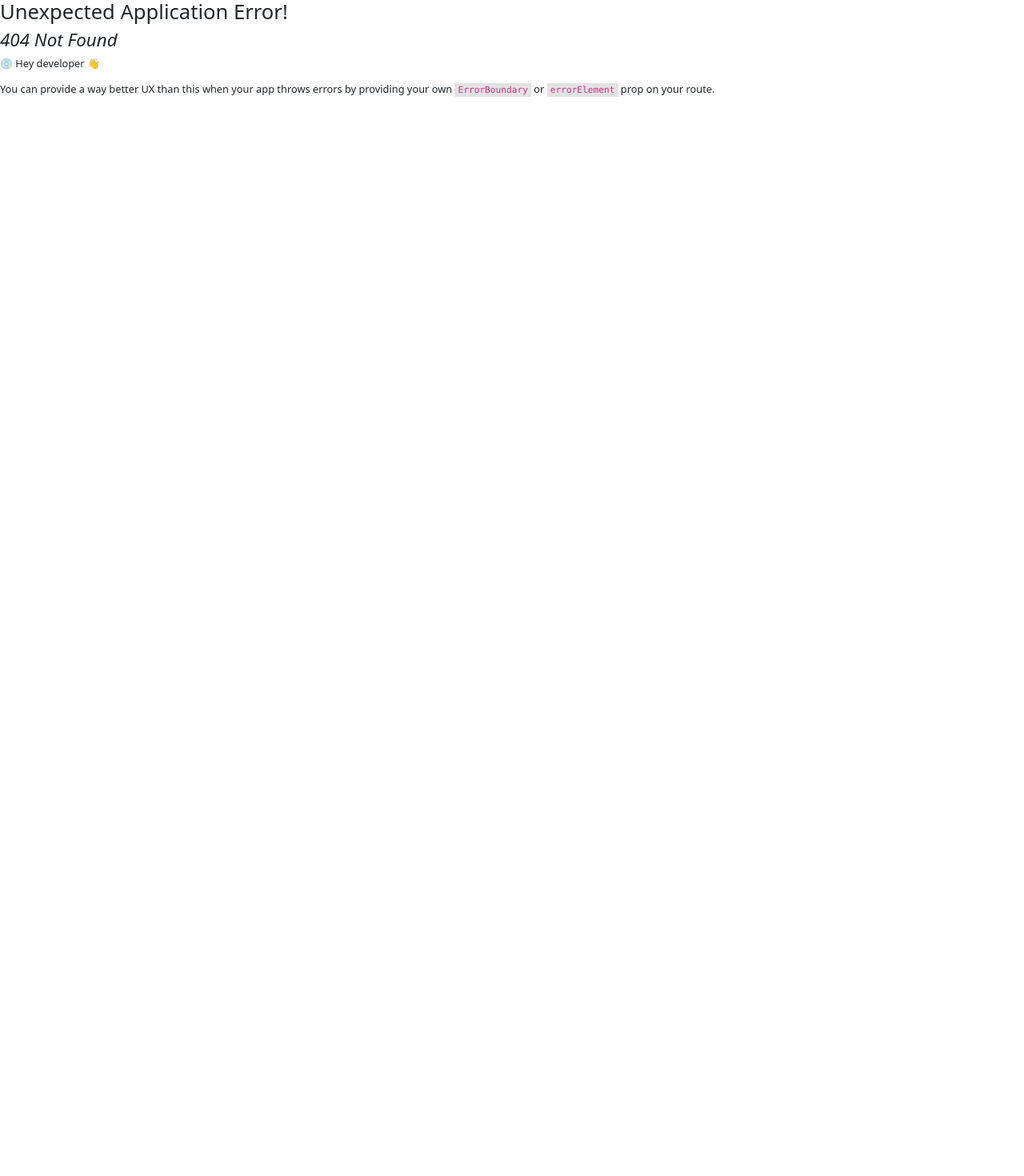
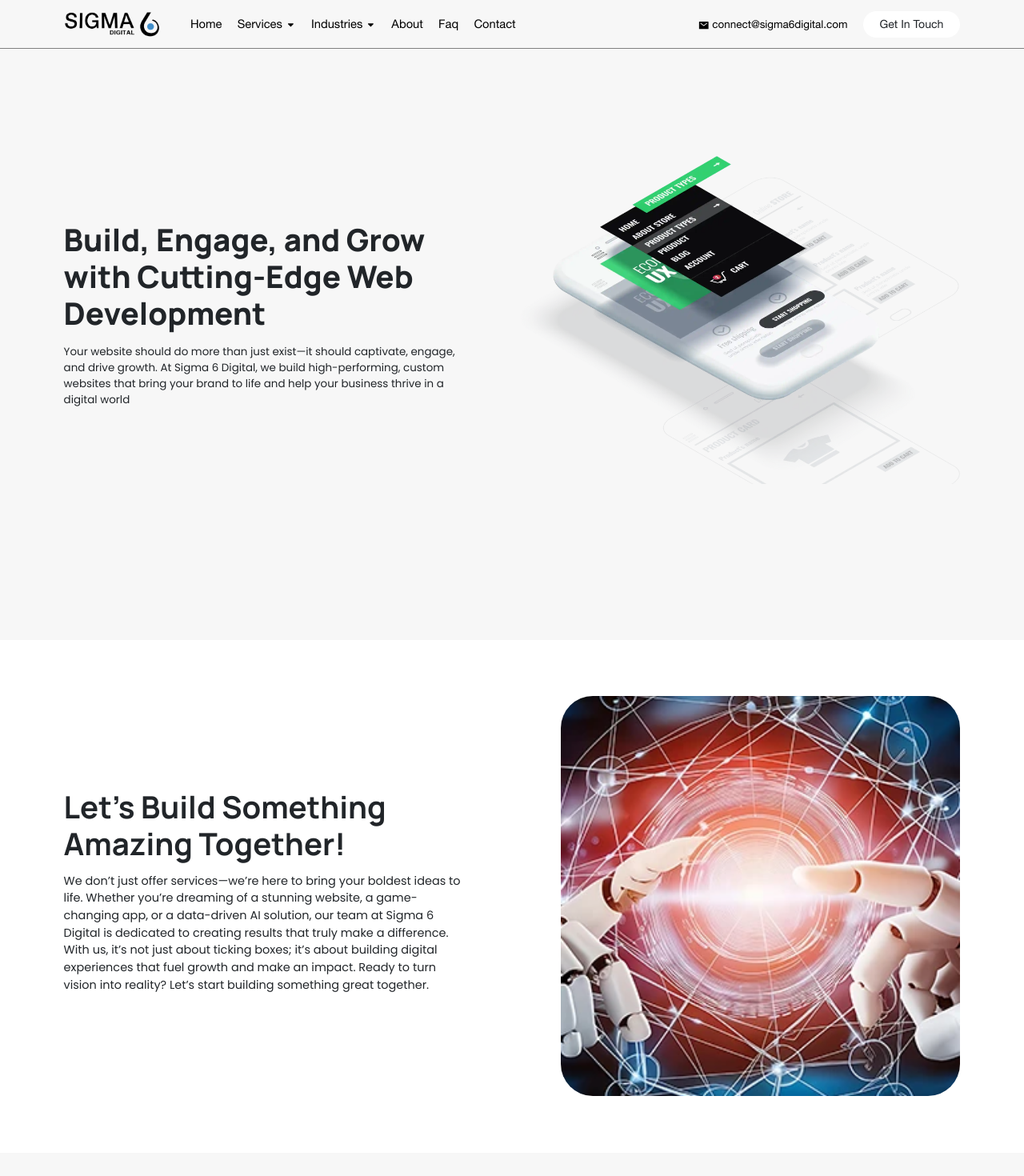
Before and after one commit to MuhammadHaris8171/sigma6digital, a React (Vite) app: page /main-service in a window 1280 px wide. Before the commit this address had no page. Shown: the top 1470 px of the page at 80% size. Before the commit the page ends 800 px from the top, so only its background shows below. Built offline with nearby package versions, Linux system fonts and the light colour scheme.

Commit message:
Work added on 11 November

```diff
--- a/src/Root.tsx
+++ b/src/Root.tsx
@@ -1,20 +1,20 @@
-import { Outlet } from "react-router-dom"
-import Header from "./components/header/Header"
-import ScrollToTop from "./components/ScrollToTop"
-import Footer from "./components/Footer/Footer"
-
+import { Outlet, useLocation } from "react-router-dom";
+import Header from "./components/header/Header";
+import ScrollToTop from "./components/ScrollToTop";
+import Footer from "./components/Footer/Footer";
 
 function Root() {
+  const location = useLocation();
+  const isMainService = location.pathname === "/main-service";
 
   return (
     <>
-    <Header />
-    <ScrollToTop />
-    {/* <Loader /> */}
-    <Outlet />
-    <Footer />
+      <Header theme={isMainService ? "dark" : undefined} />
+      <ScrollToTop />
+      <Outlet />
+      <Footer />
     </>
-  )
+  );
 }
 
-export default Root
+export default Root;
--- /dev/null
+++ b/src/components/ContentBox.tsx
@@ -0,0 +1,45 @@
+import styles from '../styles/ContentBox.module.css'
+
+interface ContentBoxProps {
+  contentDirection: 'left' | 'right';
+}
+
+const ContentBox: React.FC<ContentBoxProps> = ({ contentDirection }) => {
+  const isLeft = contentDirection === 'left';
+
+  return (
+    <div className={`${styles.contentBoxContainer}`}>
+      <div className="container">
+        <div className="row">
+          {/* Conditionally apply classes to switch order */}
+          <div className={`col-md-6 d-flex align-items-center ${isLeft ? '' : `order-md-2 ${styles.contentLast}`}`}>
+            <div className={`${styles.ContentBox}`}>
+              <h3 className={`${styles.contentBoxHeading}`}>
+                Let’s Build Something Amazing Together!
+              </h3>
+              <p className={`${styles.contentBoxDescription} pt-2`}>
+                We don’t just offer services—we’re here to bring your boldest ideas to life.
+                Whether you’re dreaming of a stunning website, a game-changing app, or a data-driven
+                AI solution, our team at Sigma 6 Digital is dedicated to creating results that truly make a
+                difference. With us, it’s not just about ticking boxes; it’s about building digital experiences
+                that fuel growth and make an impact. Ready to turn vision into reality? Let’s start building
+                something great together.
+              </p>
+            </div>
+          </div>
+          <div className={`col-md-6 ${isLeft ? '' : `order-md-1 ${styles.imageFirst}`}`}>
+            <div className={`${styles.contentBoxImageBox}`}>
+              <img
+                src="/src/assets/images/AI-Solutions.webp"
+                alt="Sigma 6 Digital"
+                className={`${styles.contentBoxImage}`}
+              />
+            </div>
+          </div>
+        </div>
+      </div>
+    </div>
+  )
+}
+
+export default ContentBox
--- a/src/components/SecondaryHeading.tsx
+++ b/src/components/SecondaryHeading.tsx
@@ -4,17 +4,23 @@ import { FaLongArrowAltRight } from "react-icons/fa";
 
 interface SecondaryHeadingProps {
   heading: string;
-  buttonText: string;
-  buttonsrc: string;
+  buttonText?: string;
+  buttonsrc?: string;
 }
 
 function SecondaryHeading({ heading, buttonText, buttonsrc }: SecondaryHeadingProps) {
   return (
     <div className="container">
       <div className="row">
+        <div className="col-md-7">
         <div className={`d-flex justify-content-between align-items-end ${styles.secondaryHeadingContainer}`}>
           <h2 className={`${styles.secondaryHeading} mb-0`}>{heading}</h2>
-          <Link to={buttonsrc} className={`${styles.mainBtn} text-decoration-none`}>{buttonText} <FaLongArrowAltRight /></Link>
+          {buttonText && (
+            <Link to={buttonsrc || "#"} className={`${styles.mainBtn} text-decoration-none`}>
+              {buttonText} <FaLongArrowAltRight />
+            </Link>
+          )}
+        </div>
         </div>
       </div>
     </div>
--- a/src/components/header/Header.module.css
+++ b/src/components/header/Header.module.css
@@ -36,6 +36,9 @@
     font-family: 'Helvetica Neue Interface Regular' !important;
     color: #fff;
     font-size: 1.05em;
+}
+.themeDark :where(.navLinks, .contactDetail) {
+    color: #000;
 }
 
 .contactDetailScrolled {
@@ -79,7 +82,6 @@
     position: absolute;
     width: 100%;
     left: 0px;
-    /* top: -100vh; */
     top: 4.4em;
     max-height: 0px;
     overflow: hidden;
--- a/src/components/header/Header.tsx
+++ b/src/components/header/Header.tsx
@@ -11,7 +11,11 @@ import { RxCross2 } from 'react-icons/rx';
 import { TiArrowSortedDown } from 'react-icons/ti';
 import { MdKeyboardArrowRight } from 'react-icons/md';
 
-const Header: React.FC = () => {
+interface HeaderProps {
+  theme?: string;
+}
+
+const Header: React.FC<HeaderProps> = ({theme}) => {
   const [scrollHeader, setScrollHeader] = useState(false);
   const [isFormSidebarVisible, setFormSidebarVisible] = useState(false);
   const [isMobileSidebarVisible, setMobileSidebarVisible] = useState(false);
@@ -124,9 +128,9 @@ const Header: React.FC = () => {
   };
 
   return (
-    <header className={`${styles.head} ${
+    <header className={`${theme ? styles.themeDark : ''} ${styles.head} ${
         scrollHeader ? styles.scrolled : ''
-      } position-fixed`}
+      } position-fixed `}
     >
       <div className="container">
         <div
@@ -136,7 +140,7 @@ const Header: React.FC = () => {
             <div className={styles.logoBox}>
               <Link to="/">
               <img
-                src={scrollHeader ? darkLogo : lightLogo}
+                src={scrollHeader || theme ? darkLogo : lightLogo}
                 alt="Sigma 6 Digital Logo"
                 className={styles.headerLogo}
                 />
@@ -283,7 +287,6 @@ const Header: React.FC = () => {
                     </div>
                   </div>
                 </div>
-
               </div>
             </div>
           </div>
--- a/src/main.tsx
+++ b/src/main.tsx
@@ -10,6 +10,7 @@ import About from './pages/About/About';
 import ServicesPage from './pages/Services/ServicesPage';
 import FAQ from './pages/FAQ/FAQ';
 import Contact from './pages/Contact/Contact';
+import MainService from './pages/MainService/MainService';
 
 
 const router = createBrowserRouter([
@@ -37,6 +38,10 @@ const router = createBrowserRouter([
         path: "/contact",
         element: <Contact />,
       },
+      {
+        path: "/main-service",
+        element: <MainService />,
+      },
     ],
   },
 ]);
--- /dev/null
+++ b/src/pages/MainService/MainService.module.css
@@ -0,0 +1,25 @@
+.mainServiceHero{
+    height: 100vh;
+    background: #f7f7f7;
+}
+.mainServiceHeroContentBox{
+    padding-right: 3em;
+}
+.mainServiceHeroHeading{
+    font-family: 'Manrope';
+    font-weight: 800;
+    font-size: 3em;
+}
+.mainServiceHeroDescription{
+    font-family: 'Poppins';
+    font-size: 1.05em;
+    margin-top: 1.1em;
+}
+.mainServiceHeroImage{width: 100%;}
+.subServices{
+    background: #f7f7f7;
+    padding: 5em 0em;
+}
+.headingContainer {
+    padding-bottom: 3em;
+}
--- /dev/null
+++ b/src/pages/MainService/MainService.tsx
@@ -0,0 +1,45 @@
+import ContentBox from '../../components/ContentBox'
+import Cta from '../../components/Cta'
+import SecondaryHeading from '../../components/SecondaryHeading'
+import Services from '../../components/Services'
+import styles from './MainService.module.css'
+
+function MainService() {
+  return (
+    <>
+        <section className={`${styles.mainServiceHero} d-flex align-items-center`}>
+            <div className="container">
+                <div className="row">
+                    <div className="col-6 d-flex align-items-center">
+                        <div className={`${styles.mainServiceHeroContentBox}`}>
+                        <h2 className={`${styles.mainServiceHeroHeading}`}>Build, Engage, and Grow with Cutting-Edge Web Development</h2>
+                        <p className={`${styles.mainServiceHeroDescription}`}>Your website should do more than just exist—it should captivate, engage, and drive growth. At Sigma 6 Digital, we build high-performing, custom websites that bring your brand to life and help your business thrive in a digital world</p>
+                        </div>
+                    </div>
+                    <div className="col-6">
+                        <div className={`${styles.mainServiceHeroImageBox}`}>
+                            <img src="/src/assets/images/main-service-delete.webp" alt="Sigma 6 Digital" className={`${styles.mainServiceHeroImage}`} />
+                        </div>
+                    </div>
+                </div>
+            </div>
+        </section>
+        <section className="mainServiceContentBox">
+            <ContentBox contentDirection="left" />
+        </section>
+        <section className={`${styles.subServices}`}>
+            <div className={styles.headingContainer}>
+                <SecondaryHeading
+                    heading="The Complete Package for a Website That Stands Out"
+                />
+            </div>
+            <Services />
+        </section>
+        <section>
+          <Cta />
+        </section>
+    </>
+  )
+}
+
+export default MainService
--- /dev/null
+++ b/src/styles/ContentBox.module.css
@@ -0,0 +1,32 @@
+.contentBoxContainer{
+    padding: 5.5em 0em;
+}
+.ContentBox{
+    padding-right: 4em;
+}
+.contentLast .ContentBox{
+    padding-right: 0em;
+    padding-left: 4em;
+}
+.contentBoxHeading{
+    font-size: 3em;
+    font-family: 'Manrope';
+    font-weight: 700;
+}
+.contentBoxDescription{
+    font-family: 'Poppins';
+    font-size: 1.13em;
+}
+.contentBoxImageBox{
+    padding-left: 4em;
+}
+.imageFirst .contentBoxImageBox{
+    padding-left: 0em;
+    padding-right: 0em;
+}
+.contentBoxImage{
+    width: 100%;
+    height: 500px;
+    object-fit: cover;
+    border-radius: 40px;
+}
```
Also changed, not shown: src/assets/images/main-service-delete.webp (added).
